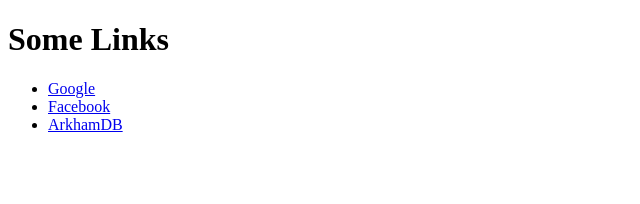
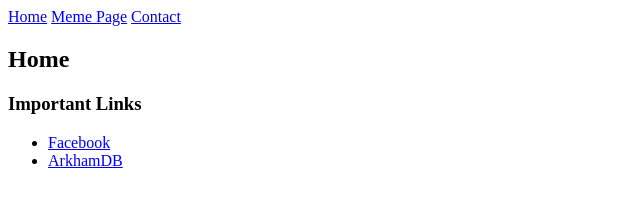
Before and after one commit to Joel-B-Johnson/web_dev, a plain HTML site: page index.html in a window 1280 px wide. Shown: the whole page, without its empty margins (0-640 px from the left). Drawn offline with Linux system fonts and the light colour scheme.

Commit message:
Some Basic website stuff.

```diff
--- a/index.html
+++ b/index.html
@@ -1,9 +1,14 @@
 <!DOCTYPE html>
 <meta charset="utf-8">
-<title>Book</title>
-<h1>Some Links</h1>
+<title>Home</title>
+<nav>
+    <a href="index.html">Home</a>
+    <a href="other.html">Meme Page</a>
+    <a href="contact.html">Contact</a>
+</nav>
+<h2>Home</h2>
+<h3>Important Links</h3>
 <ul>
-    <li><a href="https://www.google.com">Google</a></li>
     <li><a href="https://www.facebook.com">Facebook</a></li>
     <li><a href="https://www.arkhamdb.com">ArkhamDB</a></li>
 </ul>
```
Also changed, not shown: contact.html (added, +14 -0 lines), other.html (added, +10 -0 lines), assets/Aruba.png (added).
